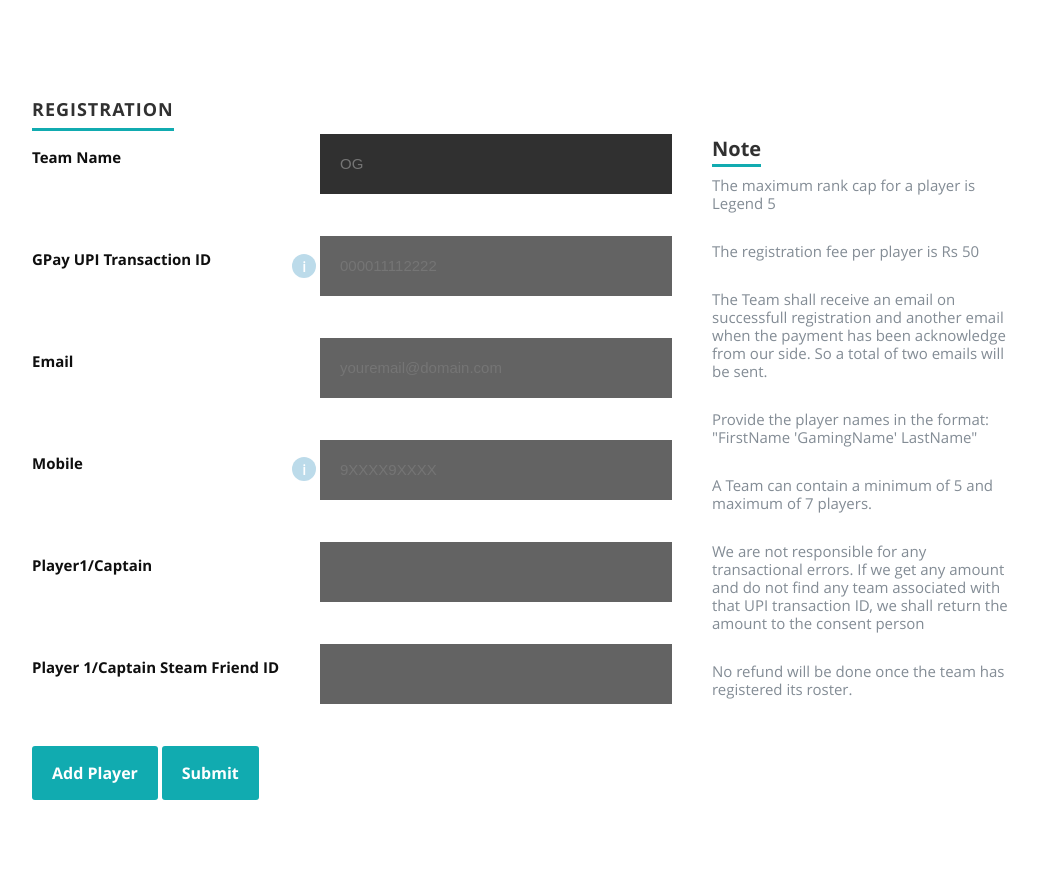
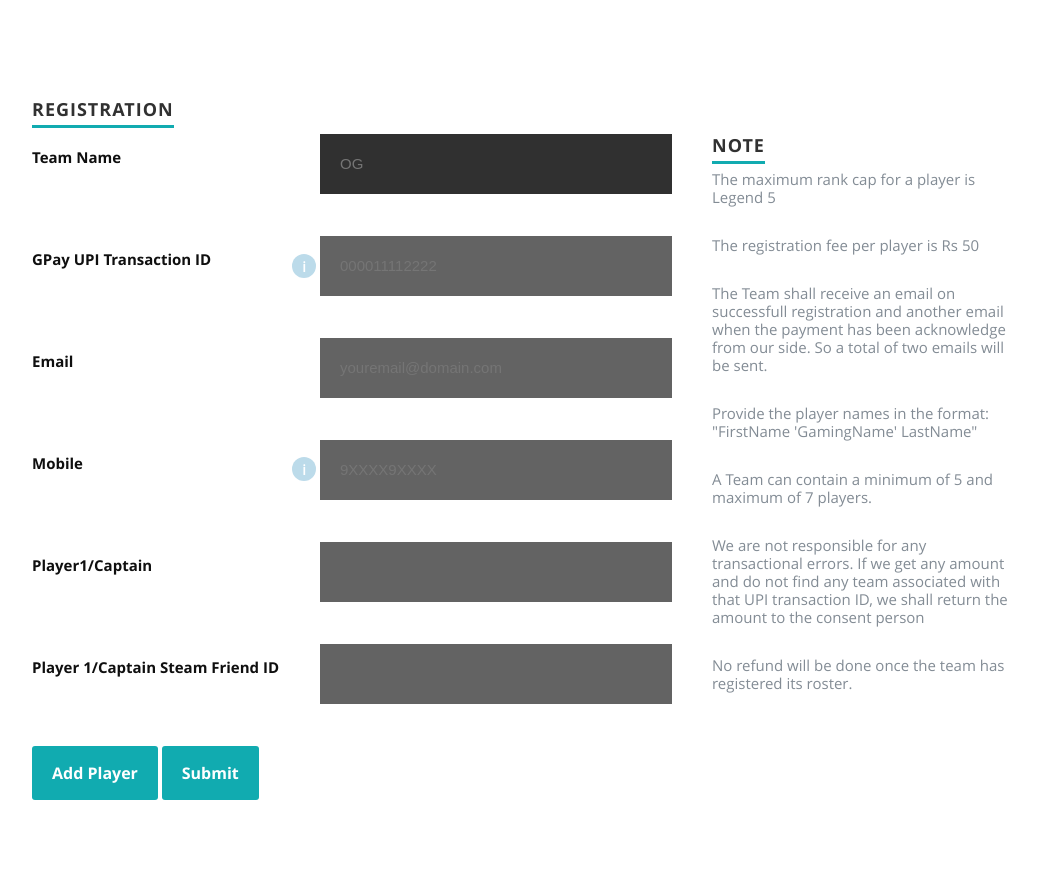
Before and after one commit to bumblebee211196/the-conquest2, a Flask app: page / in a window 1280 px wide. Shown: the part 849-1738 px from the top of the page, without its empty margins (118-1156 px from the left). Run offline with Flask 2, Linux system fonts and the light colour scheme.

Commit message:
:bento: Small adjust

```diff
--- a/static/css/layout.css
+++ b/static/css/layout.css
@@ -326,15 +326,18 @@ ul#nav li.current a {
     color: #313131;
 }
 
-#register h1 {
+#register h1,
+#register h4 {
     font: 18px/24px 'opensans-bold', sans-serif;
     text-transform: uppercase;
     letter-spacing: 1px;
 }
 
-#register h1 span {
+#register h1 span,
+#register h4 span {
     border-bottom: 3px solid #11ABB0;
-    padding-bottom: 6px;
+    padding-bottom: 3px;
+    margin-bottom: 3px;
 }
 
 #register h3 {
@@ -417,11 +420,6 @@ ul#nav li.current a {
 #register button.submit:hover {
 	color: #0D0D0D;
 	background: #FFFFFF;
-}
-
-#register h4 span {
-    border-bottom: 3px solid #11ABB0;
-    padding-bottom: 2px;
 }
 
 #register #registerForm .gpay-tip {
```
